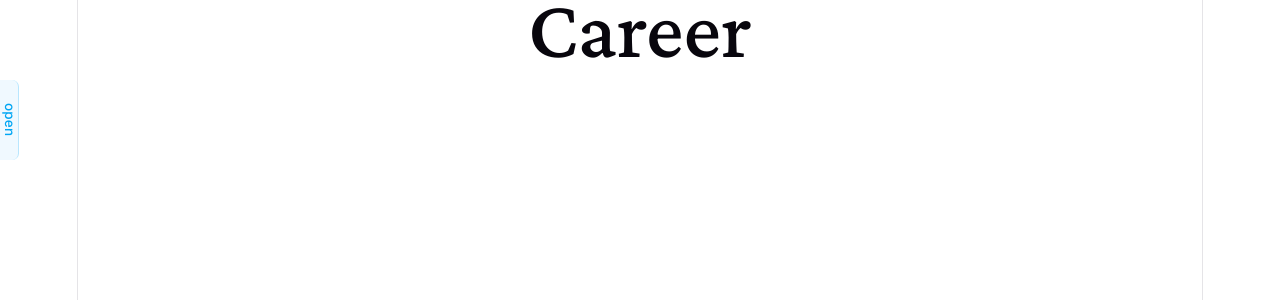
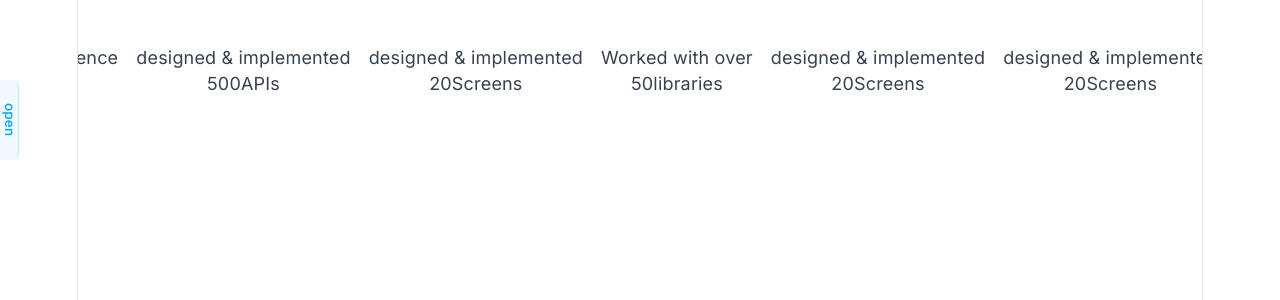
Before and after one commit to yeatz0408/portfolio-noahjung, a React (Vite) app in the folder portfolio-noahjung/: page /career in a window 1280 px wide. Shown: the top 300 px of the page. Built offline with nearby package versions, Linux system fonts and the light colour scheme; the HTML template or start-up script is replaced by a standard one.

Commit message:
refactor carousel

```diff
--- /dev/null
+++ b/portfolio-noahjung/src/component/Carousel.tsx
@@ -0,0 +1,112 @@
+import { useMemo } from "react"
+
+export type SizedImageProps = {
+    src: string;
+    width?: number;
+    height?: number;
+}
+
+export type SizedTextProps = {
+    topText: string;
+    topTextSize?: number;
+    mainText: string;
+    mainTextSize?: number;
+    subText: string;
+    subTextSize?: number;
+    color?: string;
+}
+
+type TechCarouselProps = {
+    sizedImagesProps?: SizedImageProps[]
+    sizedTextProps?: SizedTextProps[]
+}
+
+const TechCarousel = ({
+    sizedImagesProps: sizedImagesProp,
+    sizedTextProps: sizedTextProps
+}: TechCarouselProps) => {
+
+    const imageItems = useMemo(() => {
+        if (!sizedImagesProp) return undefined
+        return [...sizedImagesProp, ...sizedImagesProp]
+    }, [sizedImagesProp])
+
+    const textItems = useMemo(() => {
+        if (!sizedTextProps) return undefined
+        return [...sizedTextProps, ...sizedTextProps]
+    }, [sizedTextProps])
+
+    return (
+        <div className="relative overflow-hidden">
+            <style>{`
+                @keyframes techScroll {
+                    from { transform: translateX(0); }
+                    to { transform: translateX(-50%); }
+                }
+
+                .tech-carousel-track {
+                    display: flex;
+                    align-items: center;
+                    gap: 1rem;
+                    width: max-content;
+                    animation: techScroll 30s linear infinite;
+                }
+
+                .tech-carousel-item img {
+                    display: block;
+                    object-fit: contain;
+                }
+            `}</style>
+
+            <div className="tech-carousel-track">
+                {imageItems && imageItems.map((item, idx) => (
+                    <div className="tech-carousel-item" key={`${idx}-${item.src}`}>
+                        <SizedImages src={item.src} width={item.width} height={item.height} />
+                    </div>
+                ))}
+                {textItems && textItems.map((item, idx) => (
+                    <div key={`${idx}-${item.topText}-${item.mainText}-${item.subText}`}>
+                        <SizedTexts topText={item.topText} mainText={item.mainText} subText={item.subText} />
+                    </div>
+                ))}
+            </div>
+        </div>
+    )
+}
+
+function SizedImages({ src,
+    width = 300,
+    height = 300 }: SizedImageProps
+) {
+    return (
+        <img
+            src={src}
+            style={{
+                width,
+                height,
+            }}
+        />
+    )
+}
+
+function SizedTexts({
+    topText,
+    topTextSize = 10,
+    mainText,
+    mainTextSize = 20,
+    subText,
+    subTextSize = 10,
+    color = "black"
+}: SizedTextProps) {
+    return (<>
+        <div>
+            <div>{topText}</div>
+            <div>
+                <span>{mainText}</span>
+                <span>{subText}</span>
+            </div>
+        </div>
+    </>)
+}
+
+export default TechCarousel
--- a/portfolio-noahjung/src/component/NavPane.tsx
+++ b/portfolio-noahjung/src/component/NavPane.tsx
@@ -41,7 +41,7 @@ const NavPane: React.FC = () => {
 
     return (<>
         <aside className={classes.sidebar}
-            style={{ left: isNavPaneOpen ? '0' : '-16rem ' }}
+            style={{ left: isNavPaneOpen ? '0' : '-12rem ' }}
         >
             <button onClick={() => toggleIsNavPaneOpen()} className={classes.toggleBtn}>
                 {isNavPaneOpen ? 'close' : 'open'}
@@ -58,7 +58,7 @@ const NavPane: React.FC = () => {
 }
 
 const classes = {
-    sidebar: `fixed inset-y-0 w-64 bg-sky-50 border-r border-sky-200 p-4 transition-all duration-350 ease-in-out`,
+    sidebar: `fixed inset-y-0 w-48 bg-sky-50 border-r border-sky-200 p-4 transition-all duration-350 ease-in-out`,
     stack: "flex flex-col gap-2",
     btn: "w-full text-left px-4 py-2.5 rounded-xl text-sm font-medium text-slate-600 transition-all hover:bg-sky-200/50 hover:text-sky-800 hover:translate-x-1 cursor-pointer",
     toggleBtn: `absolute left-full top-[10%] h-[10vh] px-2 bg-sky-50 border-y border-r border-sky-200 rounded-r-md text-xs font-medium text-sky-500 hover:text-sky-800 transition-colors cursor-pointer [writing-mode:vertical-rl]`,
--- a/portfolio-noahjung/src/component/TechCarousel.tsx
+++ /dev/null
@@ -1,85 +0,0 @@
-import React from "react"
-import java from "../assets/img/tech/java.jpeg"
-import springboot from "../assets/img/tech/spring_boot.png"
-import javascript from "../assets/img/tech/javascript.png"
-import typescript from "../assets/img/tech/typescript.png"
-import react from "../assets/img/tech/react.png"
-import postgresql from "../assets/img/tech/postgresql.jpg"
-import elasticsearch from "../assets/img/tech/elasticsearch.png"
-import mybatis from "../assets/img/tech/mybatis.jpg"
-import zustand from "../assets/img/tech/zustand.png"
-import docker from "../assets/img/tech/docker.png"
-import aws from "../assets/img/tech/aws.png"
-
-type SizedImagesProps = {
-    src: string;
-    width?: number;
-    height?: number;
-}
-
-const TechCarousel: React.FC = () => {
-    const items = [
-        { src: aws, width: 140, height: 100 },
-        { src: docker, width: 150, height: 90 },
-        { src: java, width: 75, height: 100 },
-        { src: springboot, width: 210, height: 90 },
-        { src: javascript, width: 90, height: 90 },
-        { src: typescript, width: 140, height: 80 },
-        { src: react, width: 140, height: 90 },
-        { src: postgresql, width: 130, height: 105 },
-        { src: elasticsearch, width: 130, height: 90 },
-        { src: mybatis, width: 150, height: 90 },
-        { src: zustand, width: 150, height: 90 },
-    ]
-
-    const loopItems = [...items, ...items]
-
-    return (
-        <div className="relative overflow-hidden">
-            <style>{`
-                @keyframes techScroll {
-                    from { transform: translateX(0); }
-                    to { transform: translateX(-50%); }
-                }
-
-                .tech-carousel-track {
-                    display: flex;
-                    align-items: center;
-                    gap: 1rem;
-                    width: max-content;
-                    animation: techScroll 30s linear infinite;
-                }
-
-                .tech-carousel-item img {
-                    display: block;
-                    object-fit: contain;
-                }
-            `}</style>
-
-            <div className="tech-carousel-track">
-                {loopItems.map((item, idx) => (
-                    <div className="tech-carousel-item" key={`${idx}-${item.src}`}>
-                        <SizedImages src={item.src} width={item.width} height={item.height} />
-                    </div>
-                ))}
-            </div>
-        </div>
-    )
-}
-
-function SizedImages({ src,
-    width = 300,
-    height = 300 }: SizedImagesProps
-) {
-    return (
-        <img
-            src={src}
-            style={{
-                width,
-                height,
-            }}
-        />
-    )
-}
-
-export default TechCarousel
--- a/portfolio-noahjung/src/pages/Career.tsx
+++ b/portfolio-noahjung/src/pages/Career.tsx
@@ -1,10 +1,26 @@
-import React from 'react'
 import NavPane from "../component/NavPane"
+import Carousel from "../component/Carousel"
+import type { SizedTextProps } from "../component/Carousel"
 
 const Career = () => {
+
+    const careerSummaryTexts: SizedTextProps[] = [
+        { topText: "JLPT", topTextSize: 30, mainText: "N1", mainTextSize: 50, subText: "", subTextSize: 20, color: "black" },
+        { topText: "TOEIC", topTextSize: 30, mainText: "985", mainTextSize: 50, subText: "", subTextSize: 20, color: "black" },
+        { topText: "development experience", topTextSize: 30, mainText: "3", mainTextSize: 50, subText: "years", subTextSize: 20, color: "black" },
+        { topText: "designed & implemented", topTextSize: 30, mainText: "500", mainTextSize: 50, subText: "APIs", subTextSize: 20, color: "black" },
+        { topText: "designed & implemented", topTextSize: 30, mainText: "20", mainTextSize: 50, subText: "Screens", subTextSize: 20, color: "black" },
+        { topText: "Worked with over", topTextSize: 30, mainText: "50", mainTextSize: 50, subText: "libraries", subTextSize: 20, color: "black" },
+        { topText: "designed & implemented", topTextSize: 30, mainText: "20", mainTextSize: 50, subText: "Screens", subTextSize: 20, color: "black" },
+        { topText: "designed & implemented", topTextSize: 30, mainText: "20", mainTextSize: 50, subText: "Screens", subTextSize: 20, color: "black" },
+        { topText: "designed & implemented", topTextSize: 30, mainText: "20", mainTextSize: 50, subText: "Screens", subTextSize: 20, color: "black" },
+    ]
+
     return (<>
         <NavPane />
-        <h1>Career</h1>
+        <div className="pt-10">
+            <Carousel sizedTextProps={careerSummaryTexts} />
+        </div>
     </>)
 }
 
--- a/portfolio-noahjung/src/pages/Home.tsx
+++ b/portfolio-noahjung/src/pages/Home.tsx
@@ -1,10 +1,38 @@
 import React from "react"
 import fuji from "../assets/img/fuji.jpg"
 import ImageContainer from "../common/ImageContainer"
-import TechCarousel from "../component/TechCarousel"
+import TechCarousel from "../component/Carousel"
+import type { SizedImageProps } from "../component/Carousel"
 import NavPane from "../component/NavPane"
 
+import java from "../assets/img/tech/java.jpeg"
+import springboot from "../assets/img/tech/spring_boot.png"
+import javascript from "../assets/img/tech/javascript.png"
+import typescript from "../assets/img/tech/typescript.png"
+import react from "../assets/img/tech/react.png"
+import postgresql from "../assets/img/tech/postgresql.jpg"
+import elasticsearch from "../assets/img/tech/elasticsearch.png"
+import mybatis from "../assets/img/tech/mybatis.jpg"
+import zustand from "../assets/img/tech/zustand.png"
+import docker from "../assets/img/tech/docker.png"
+import aws from "../assets/img/tech/aws.png"
+
 const Home: React.FC = () => {
+
+    const techImages: SizedImageProps[] = [
+        { src: aws, width: 140, height: 100 },
+        { src: docker, width: 150, height: 90 },
+        { src: java, width: 75, height: 100 },
+        { src: springboot, width: 210, height: 90 },
+        { src: javascript, width: 90, height: 90 },
+        { src: typescript, width: 140, height: 80 },
+        { src: react, width: 140, height: 90 },
+        { src: postgresql, width: 130, height: 105 },
+        { src: elasticsearch, width: 130, height: 90 },
+        { src: mybatis, width: 150, height: 90 },
+        { src: zustand, width: 150, height: 90 },
+    ]
+
     return (
         <div className="pt-10">
             <NavPane />
@@ -15,7 +43,7 @@ const Home: React.FC = () => {
                 <ImageContainer src={fuji} size={450} />
             </div>
             <div className="fadeIn-img2 mx-20 mt-7.5">
-                <TechCarousel />
+                <TechCarousel sizedImagesProps={techImages} />
             </div>
 
         </div>
```
